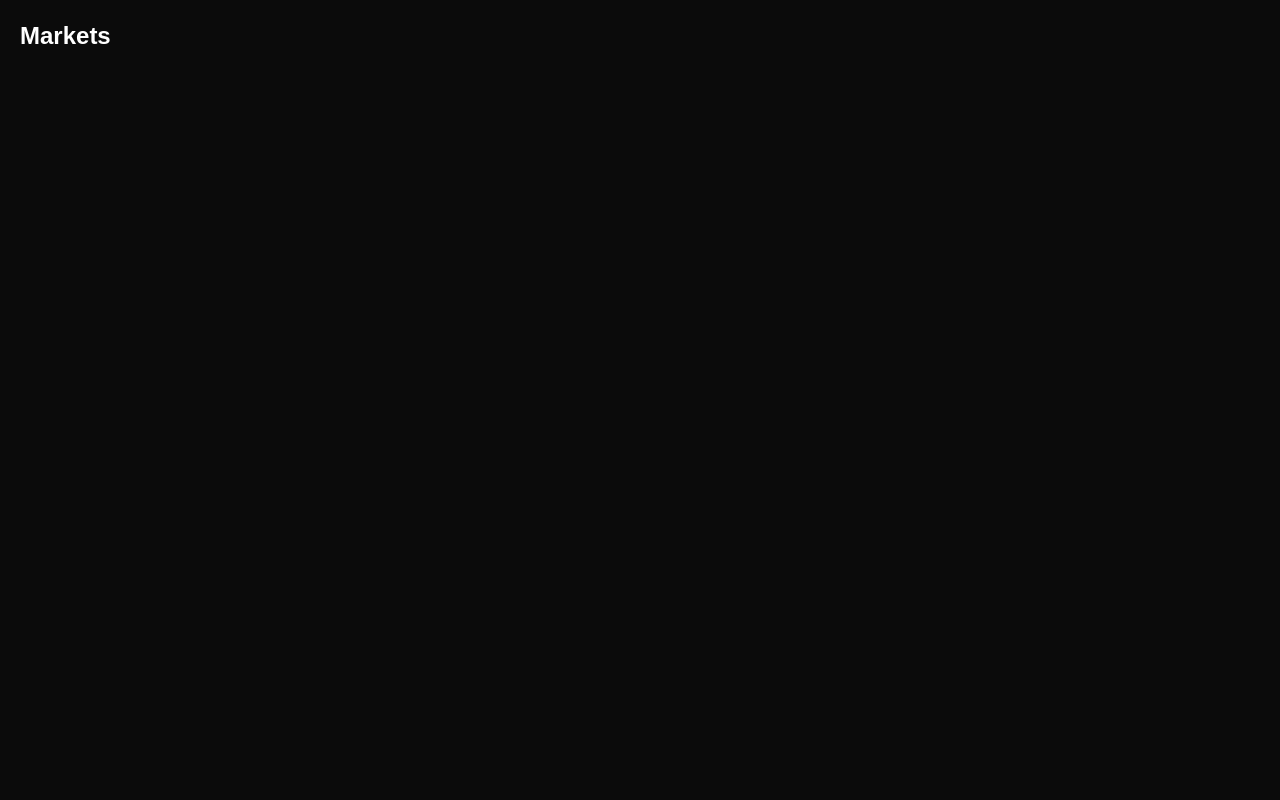
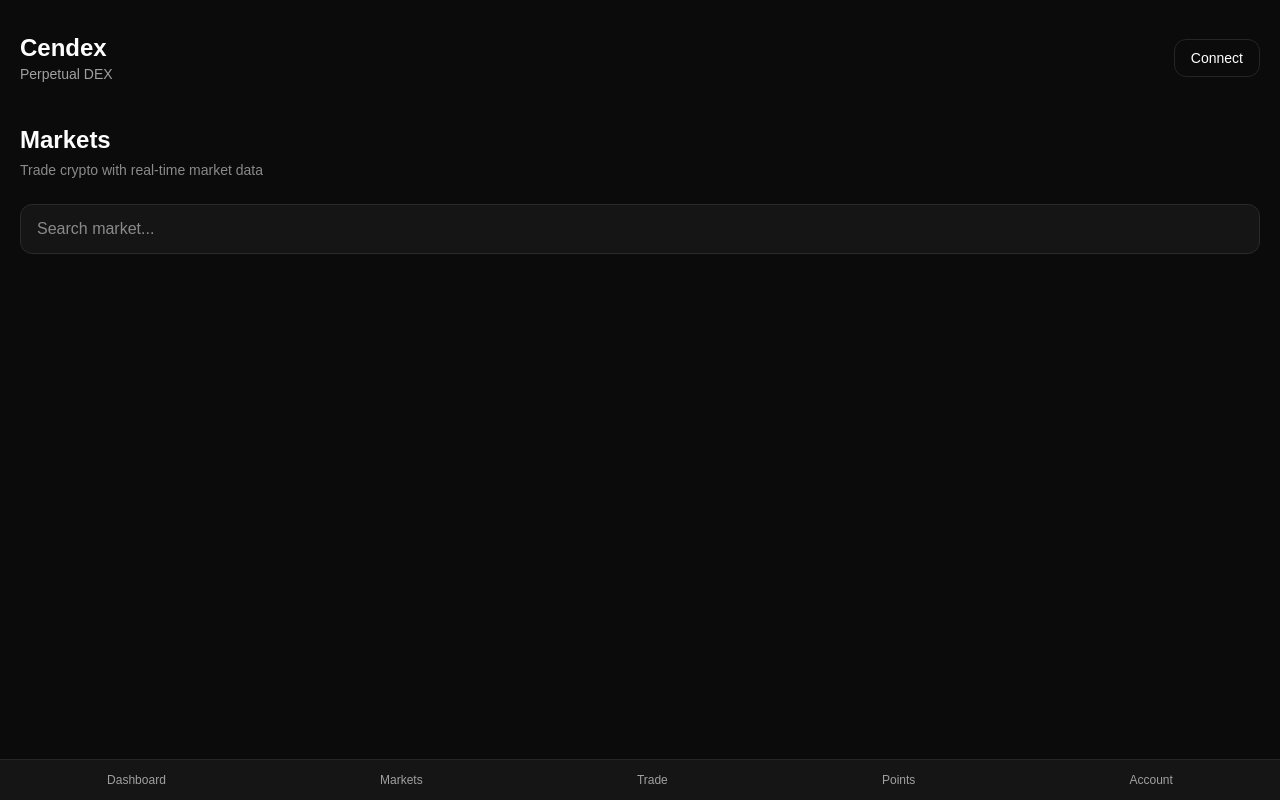
Before and after one commit to ojimusk/cendexfi, a Next.js app: page /markets in a window 1280 px wide. Built offline with nearby package versions, Linux system fonts and the light colour scheme.

Commit message:
Refactor MarketsPage layout with Header and BottomNav
Added Header and BottomNav components, updated layout and styling.

```diff
--- a/app/markets/page.tsx
+++ b/app/markets/page.tsx
@@ -1,9 +1,35 @@
+import Header from "@/components/layout/Header";
+import BottomNav from "@/components/layout/BottomNav";
+
 export default function MarketsPage() {
   return (
-    <main className="min-h-screen bg-[#0B0B0B] text-white p-5">
-      <h1 className="text-2xl font-bold">
-        Markets
-      </h1>
+    <main className="min-h-screen bg-[#0B0B0B] px-5 pb-24 pt-4 text-white">
+
+      <Header />
+
+      <section className="mt-6">
+
+        <h1 className="text-2xl font-bold">
+          Markets
+        </h1>
+
+        <p className="mt-1 text-sm text-[#8A8A8A]">
+          Trade crypto with real-time market data
+        </p>
+
+      </section>
+
+      <section className="mt-6">
+
+        <input
+          placeholder="Search market..."
+          className="w-full rounded-xl border border-[#2A2A2A] bg-[#151515] px-4 py-3 outline-none"
+        />
+
+      </section>
+
+      <BottomNav />
+
     </main>
   );
 }
```
